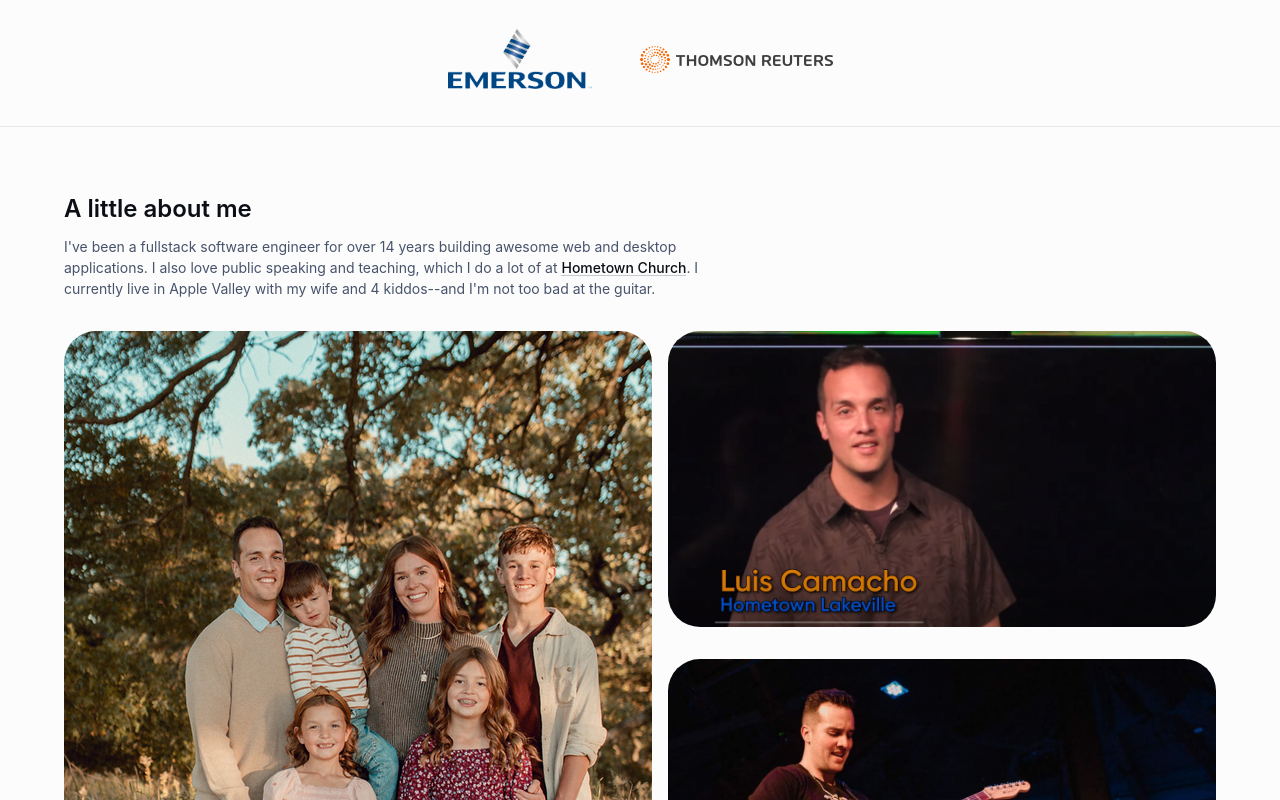
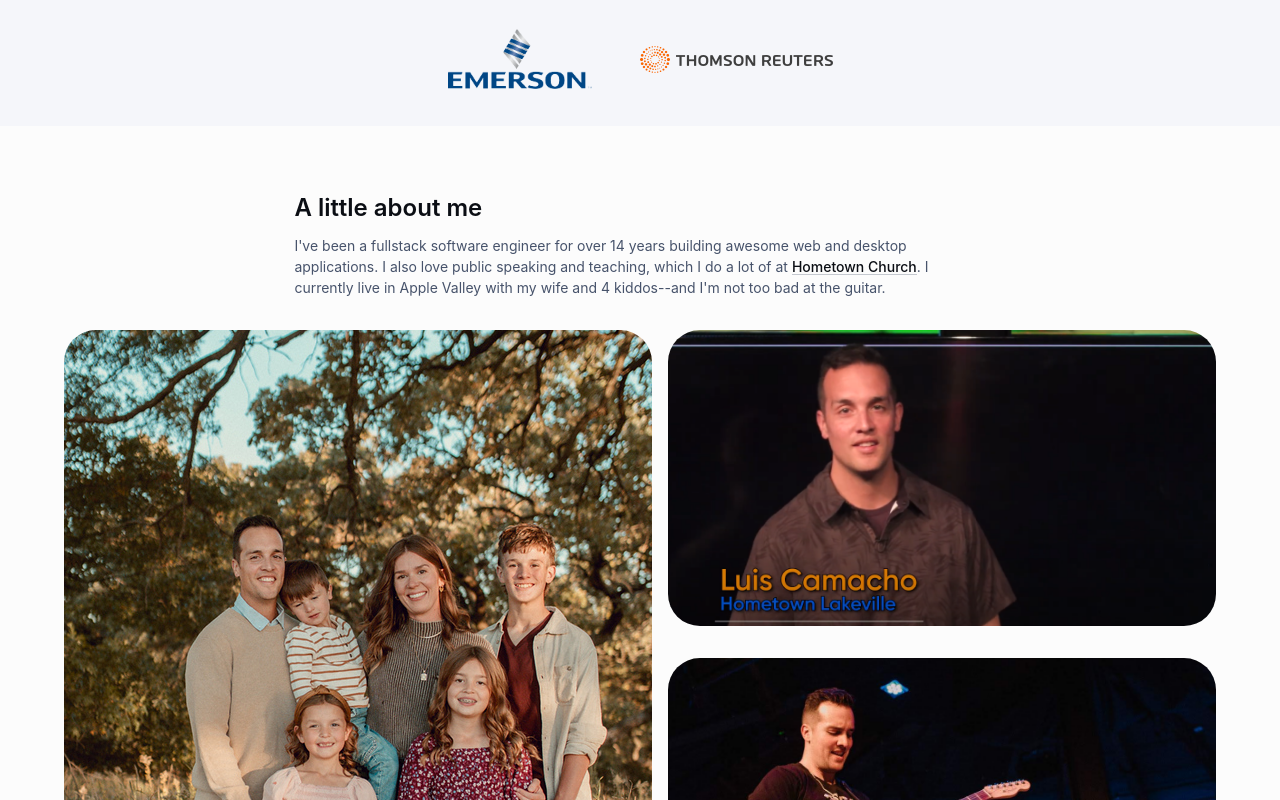
Before and after one commit to lciii/lciii.github.io, a React (Create React App) app in the folder home/: page / in a window 1280 px wide. Shown: the part 880-1680 px from the top of the page. Built offline with nearby package versions, Linux system fonts and the light colour scheme.

Commit message:
resumes and fix image sizing

```diff
--- a/home/src/marketing-page/MarketingPage.tsx
+++ b/home/src/marketing-page/MarketingPage.tsx
@@ -17,7 +17,7 @@ export default function MarketingPage(props: { disableCustomTheme?: boolean }) {
       <Hero />
       <div>
         <LogoCollection />
-        <Divider />
+        {/* <Divider /> */}
         <Features />
         <Divider />
         <Testimonials />
--- a/home/src/marketing-page/components/Features.tsx
+++ b/home/src/marketing-page/components/Features.tsx
@@ -9,7 +9,7 @@ export default function Features() {
   return (
     <Container sx={{ py: { xs: 4, sm: 8 } }}>
       <Stack spacing={2}>
-        <Box sx={{ width: { sm: '100%', md: '60%' } }}>
+        <Box sx={{ width: { sm: '100%', md: '60%', alignSelf: 'center' } }}>
           <Typography
             component="h2"
             variant="h4"
@@ -50,7 +50,7 @@ export default function Features() {
           <Box
             sx={{
               borderRadius: 4,
-              maxWidth: '100%',
+              maxWidth: { xs: '100%', sm: '50vw' },
               maxHeight: '100%',
             }}
             component="img"
--- a/home/src/marketing-page/components/Footer.tsx
+++ b/home/src/marketing-page/components/Footer.tsx
@@ -1,15 +1,17 @@
+import FileDownloadIcon from '@mui/icons-material/FileDownload';
 import EmailIcon from '@mui/icons-material/Email';
 import FacebookIcon from '@mui/icons-material/Facebook';
 import YouTubeIcon from '@mui/icons-material/YouTube';
 
 import GitHubIcon from '@mui/icons-material/GitHub';
 import LinkedInIcon from '@mui/icons-material/LinkedIn';
-import { Link, Typography } from '@mui/material';
+import { Button, ButtonProps, Link, Typography } from '@mui/material';
 import Box from '@mui/material/Box';
 import Container from '@mui/material/Container';
 import IconButton, { IconButtonProps } from '@mui/material/IconButton';
 import Stack from '@mui/material/Stack';
 import { PropsWithChildren } from 'react';
+import { Row } from '../../shared/Row';
 
 const IconButtonLink = ({ children, ...props }: PropsWithChildren<IconButtonProps> & React.ComponentProps<'a'>) => {
   return <IconButton
@@ -22,6 +24,10 @@ const IconButtonLink = ({ children, ...props }: PropsWithChildren<IconButtonProp
   >
     {children}
   </IconButton>
+}
+
+const DownloadButton = (props: ButtonProps) => {
+  return <Button size="small" variant="outlined" component="a" download {...props}>{props.children}<FileDownloadIcon /></Button>
 }
 
 export default function Footer() {
@@ -88,6 +94,10 @@ export default function Footer() {
             <LinkedInIcon />
           </IconButtonLink>
         </Stack>
+        <Row spacing={2} sx={{ '& *': { fontSize: '12px !important' } }}>
+          <DownloadButton href="LCamachoIII-SoftEng-Resume.pdf">Short Resume</DownloadButton>
+          <DownloadButton href="LuisCamachoIII_FullStack_Resume.pdf">Long Resume</DownloadButton>
+        </Row>
       </Stack>
     </Container>
   );
--- a/home/src/marketing-page/components/LogoCollection.tsx
+++ b/home/src/marketing-page/components/LogoCollection.tsx
@@ -10,6 +10,7 @@ export default function LogoCollection() {
   const paths = Object.keys(logos) as (keyof typeof logos)[]
   console.log('logos, paths', logos, paths)
   return (
+    <Box sx={{ backgroundColor: t => t.palette.background.paper }}>
       <Container sx={{ py: 4 }}>
         <Typography
           component="p"
@@ -33,6 +34,6 @@ export default function LogoCollection() {
             </Fade>
           ))}
         </Grid>
-    </Container>
+      </Container ></Box>
   );
 }
--- a/home/src/marketing-page/components/Testimonials.tsx
+++ b/home/src/marketing-page/components/Testimonials.tsx
@@ -1,4 +1,4 @@
-import { Link } from '@mui/material';
+import { Link, useScrollTrigger } from '@mui/material';
 import Avatar from '@mui/material/Avatar';
 import Box from '@mui/material/Box';
 import Card from '@mui/material/Card';
@@ -63,7 +63,9 @@ const userTestimonials: Testimonial[] = [
 ];
 
 export default function Testimonials() {
+  const trigger = useScrollTrigger()
   const logos = useLogos()
+  console.log('trigger', trigger)
   return (
     <Container
       id="testimonials"
```
Also changed, not shown: 2 other files (tests, documents, lock files or other folders). Lines whose indentation alone changed are shown as unchanged.
